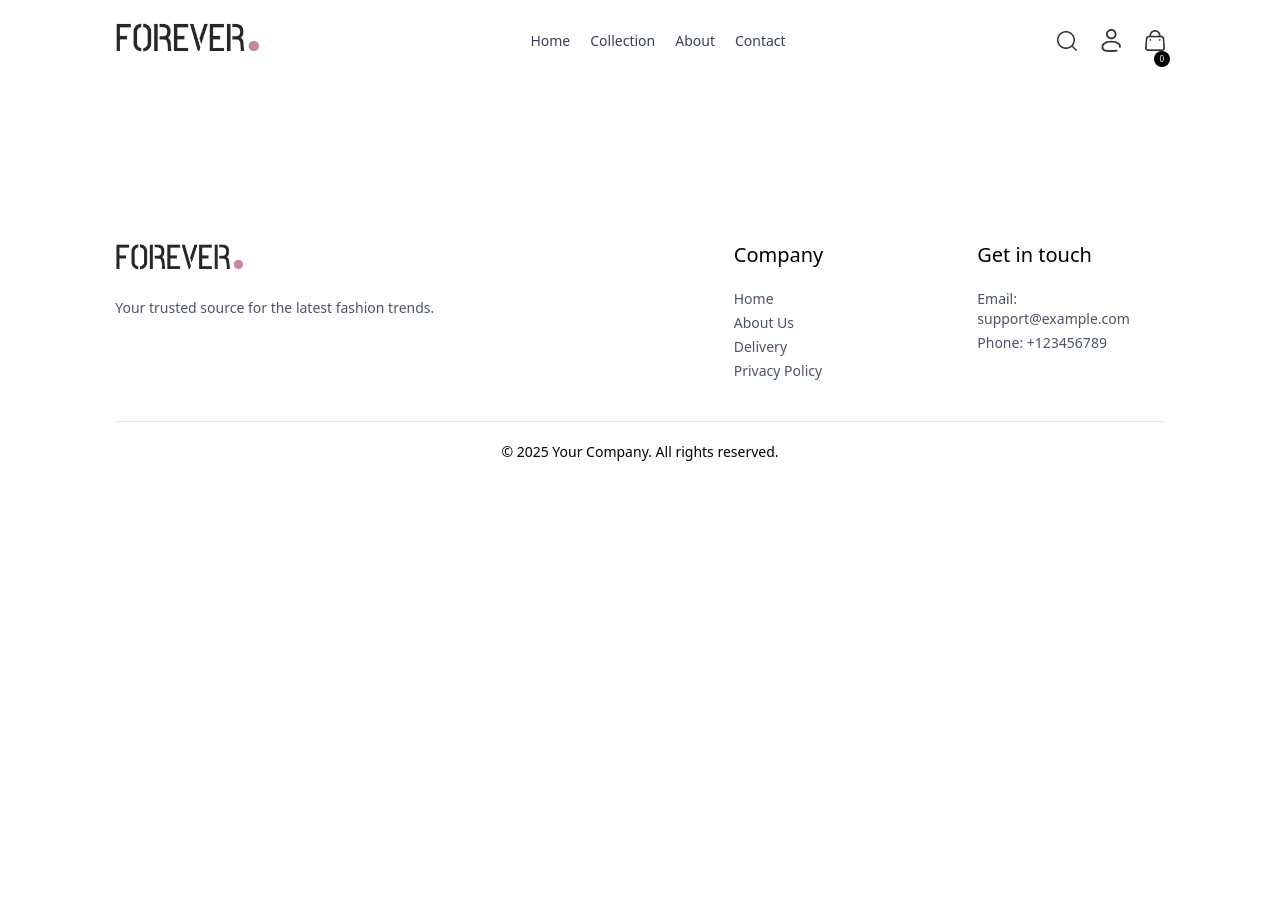
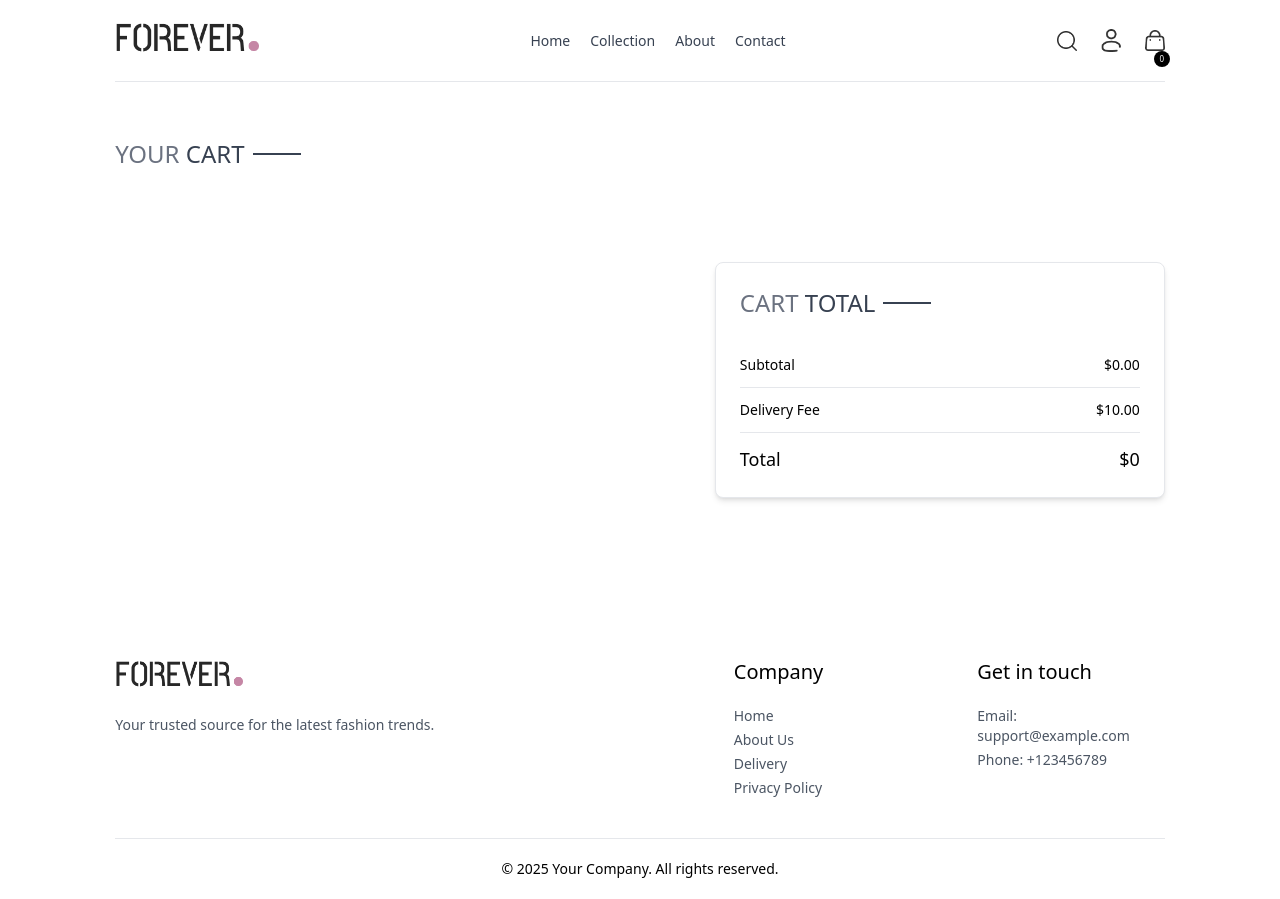
Before and after one commit to archit090301/forever-project, a React (Vite) app: page /cart in a window 1280 px wide. Before the commit the page ends 800 px from the top, so only its background shows below. Built offline with nearby package versions, Linux system fonts and the light colour scheme.

Commit message:
cart complete

```diff
--- /dev/null
+++ b/src/components/CartTotal.jsx
@@ -0,0 +1,47 @@
+import React, { useContext } from 'react';
+import { ShopContext } from '../context/ShopContext';
+import Title from './Title';
+
+const CartTotal = () => {
+  const { currency, delivery_fee, getCartAmount } = useContext(ShopContext);
+
+  return (
+    <div className="w-full p-6 border rounded-lg shadow-md bg-white">
+      {/* Section title */}
+      <div className="text-2xl mb-6">
+        <Title text1="CART" text2="TOTAL" />
+      </div>
+
+      {/* Cart breakdown */}
+      <div className="flex flex-col gap-3 text-sm">
+        {/* Subtotal */}
+        <div className="flex justify-between">
+          <p>Subtotal</p>
+          <p>
+            {currency}
+            {getCartAmount()}.00
+          </p>
+        </div>
+        <hr />
+
+        {/* Delivery */}
+        <div className="flex justify-between">
+          <p>Delivery Fee</p>
+          <p>
+            {currency}
+            {delivery_fee}.00
+          </p>
+        </div>
+        <hr />
+
+        {/* Total */}
+        <div className="flex justify-between font-medium text-lg">
+          <p>Total</p>
+          <p>{currency}{getCartAmount() === 0? 0: getCartAmount()+delivery_fee}</p>
+        </div>
+      </div>
+    </div>
+  );
+};
+
+export default CartTotal;
--- a/src/context/ShopContext.jsx
+++ b/src/context/ShopContext.jsx
@@ -53,8 +53,34 @@
     }
 
 
+    const updateQuantity = async (itemId, size, quantity) => {
+        let cartData = structuredClone(cartItems);
+        cartData[itemId][size] = quantity;
+        setCartItems(cartData);
+    }
+
+    const getCartAmount = () => {
+    let totalAmount = 0;
+    for (const itemId in cartItems) {
+        const productData = products.find((product) => product._id === itemId);
+        if (!productData) continue; // skip if product not found
+        for (const size in cartItems[itemId]) {
+            try {
+                const quantity = cartItems[itemId][size];
+                if (quantity > 0) {
+                    totalAmount += quantity * productData.price;
+                }
+            } catch (error) {
+                console.error(error);
+            }
+        }
+    }
+    return totalAmount;
+};
+
+
     const value = {
-        products, currency, delivery_fee, search, showSearch, setSearch, setShowSearch, cartItems, setCartItems, addToCart, getCartCount
+        products, currency, delivery_fee, search, showSearch, setSearch, setShowSearch, cartItems,getCartAmount, setCartItems, addToCart,updateQuantity, getCartCount
     }
 
     return (
--- a/src/pages/Cart.jsx
+++ b/src/pages/Cart.jsx
@@ -1,9 +1,68 @@
-import React from 'react'
+import React, { useContext, useEffect, useState } from 'react'
+import { ShopContext } from '../context/ShopContext';
+import Title from '../components/Title';
+import { assets } from '../assets/assets';
+import CartTotal from '../components/CartTotal';
 
 const Cart = () => {
+
+  const {products, currency, cartItems, updateQuantity} = useContext(ShopContext);
+  const [cartData, setCartData] = useState([]);
+
+  useEffect(()=>{
+    let cartArray = [];
+    for(const items in cartItems){
+      for(const item in cartItems[items]){
+        if(cartItems[items][item]>0){
+          cartArray.push({
+            _id : items,
+            size: item,
+            quantity: cartItems[items][item],
+            product: products.find((product)=> product._id === items)
+          })
+        }
+      }
+    }
+    setCartData(cartArray)
+
+  },[cartItems, products])
+
   return (
-    <div>
+    <div className='border-t pt-14'>
+      <div className='text-2xl mb-3'>
+        <Title text1={'YOUR'} text2={'CART'}/>
+      </div>
+      <div>
+        {
+          cartData.map((item, index)=>{
+            const productDta = products.find((product)=> product._id === item._id);
 
+            return(
+              <div key={index} className='py-4 border-t border-b text-gray-700 grid grid-col-[4fr_0.5fr_0.5fr] sm:grid-cols-[4fr_2fr_0.5fr] items-center gap-4'>
+                <div className='flex items-start gap-6'>
+                  <img className='w-16 sm:w-20' src={productDta.image[0]} alt="" />
+                  <div>
+                    <p className='text-xs sm:text-lg font-medium'>
+                      {productDta.name}
+                    </p>
+                    <div className='flex items-center gap-5 mt-2'>
+                      <p>{currency}{productDta.price}</p>
+                      <p className='px-2 sm:px-3 sm:py-1 border bg-slate- 50'>{item.size}</p>
+                    </div>
+                  </div>
+                </div>
+                <input onChange={(e)=> e.target.value ==='' || e.target.value ==='0' ? null : updateQuantity(item._id, item.size, Number(e.target.value))} type="number" min={1} defaultValue={item.quantity} className='border mx-w-10 sm:max-w-20 px-1 sm:px-2 py-1' />
+                <img onClick={()=>updateQuantity(item._id, item.size, 0)} src={assets.bin_icon} className='w-4 mr-4 sm:w-5 cursor-pointer' alt="" />
+              </div>
+            )
+          })
+        }
+      </div>
+      <div className='flex justify-end my-20'>
+        <div className='w-full sm:w-[450px]'>
+          <CartTotal/>
+        </div>
+      </div>
     </div>
   )
 }
```
